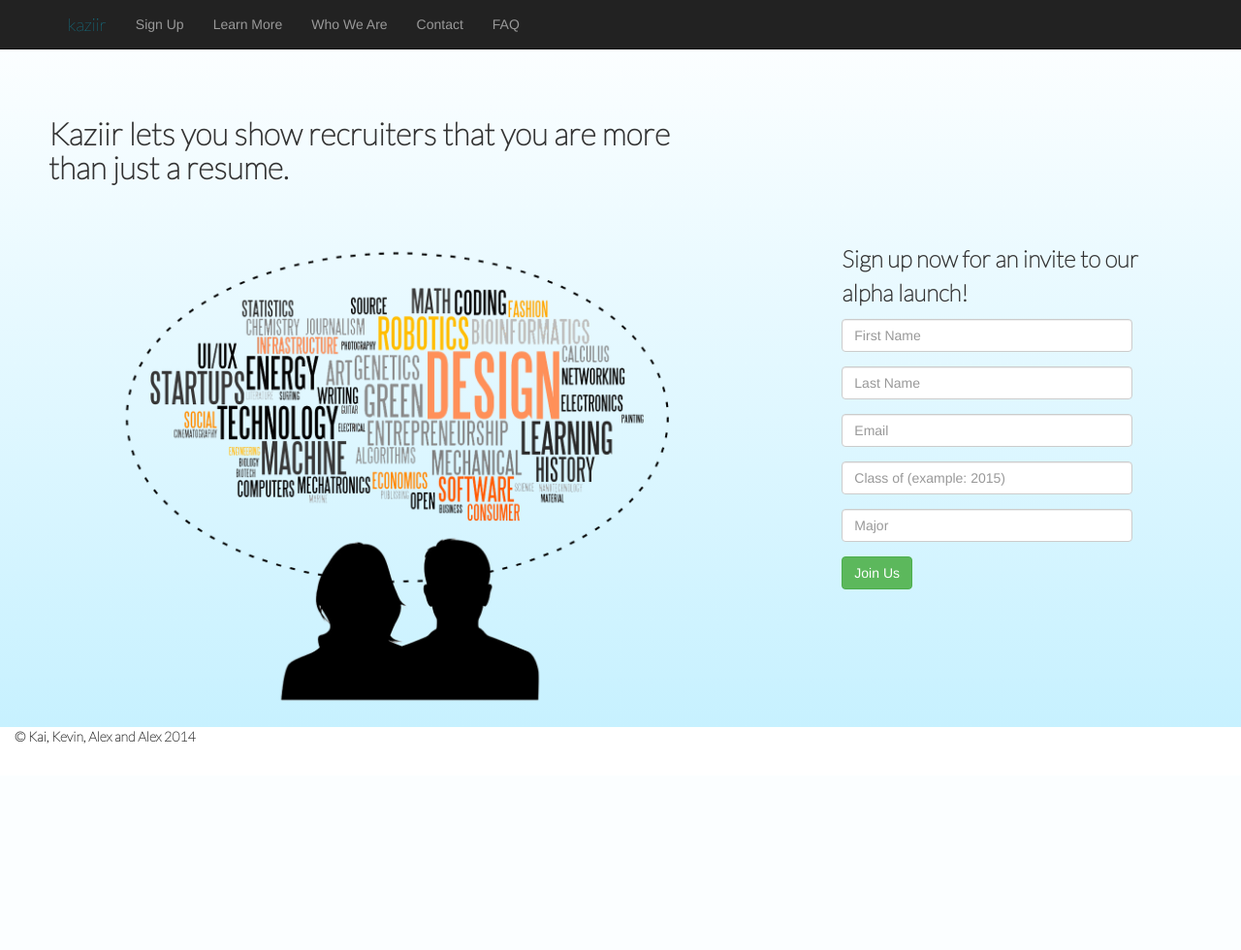
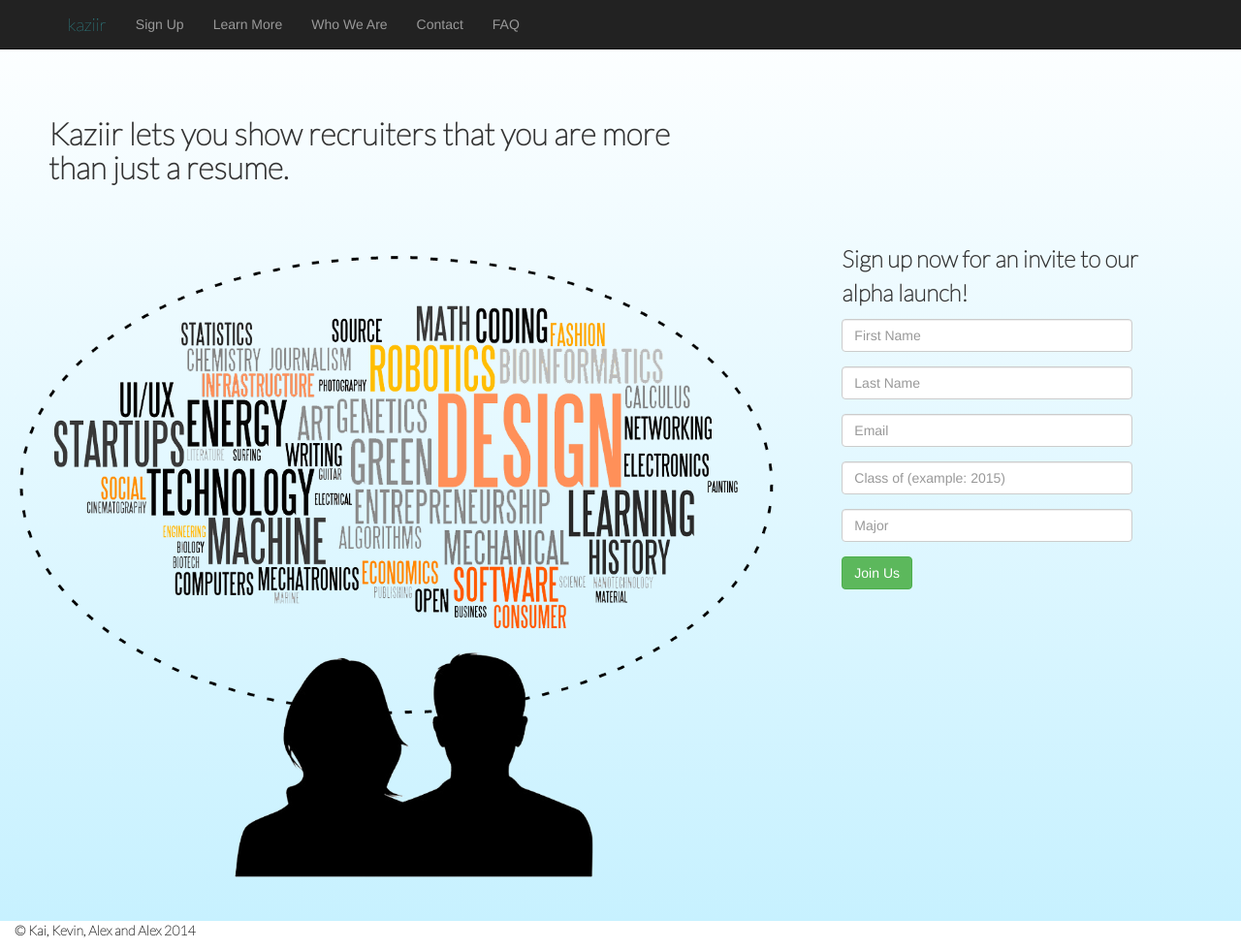
Before and after one commit to kkuspa/kaziir_alpha, a PHP site: page / in a window 1280 px wide. Shown: the whole page at 97% size. Before the commit the page ends 767 px from the top, so only its background shows below. Run offline with PHP 8.4, Linux system fonts and the light colour scheme; some libraries are stand-ins or nearby versions.

Commit message:
resizing the home image

```diff
--- a/css/about.css
+++ b/css/about.css
@@ -6,7 +6,8 @@ body {
 
 #kaziir {
 	font-family: 'Lato',sans-serif;
-	color: #00d2ff;
+	font-weight: 300;
+	color: #3BF2FF;
 }
 
 .minigraph {
--- a/css/contact.css
+++ b/css/contact.css
@@ -14,7 +14,8 @@ body {
 
 #kaziir {
   font-family: 'Lato',sans-serif;
-  color: #00d2ff;
+  font-weight: 300;
+  color: #3BF2FF;
 }
 
 
--- a/css/faq.css
+++ b/css/faq.css
@@ -7,7 +7,8 @@ body {
 
 #kaziir {
   font-family: 'Lato',sans-serif;
-  color: #00d2ff;
+  font-weight: 300;
+  color: #3BF2FF;
 }
 
 .faq {
--- a/css/index.css
+++ b/css/index.css
@@ -7,7 +7,24 @@ body {
 
 #kaziir {
 	font-family: 'Lato',sans-serif;
-	color: #00d2ff;
+	font-weight: 300;
+	color: #3BF2FF;
+}
+
+#pic {
+	background-size: 100%;
+	background-size: contain;
+	height: 500px;
+	background-position: top;
+	vertical-align: top;
+	background-image: url(../img/passions.png);
+	background-repeat: no-repeat;
+}
+
+@media (min-width: 768px) {
+	#pic {
+		height: 700px;
+	}
 }
 
 
--- a/css/team.css
+++ b/css/team.css
@@ -9,7 +9,8 @@ body {
 
 #kaziir {
   font-family: 'Lato',sans-serif;
-  color: #00d2ff;
+  font-weight: 300;
+  color: #3BF2FF;
 }
 
 #cp {
--- a/home.html
+++ b/home.html
@@ -70,12 +70,9 @@
     <div class="container" id="stuff">
       <!-- Example row of columns -->
       <div class="row">
-        <div class="col-md-4">
-          <img class="graphic" src="img/passions.png" alt="What is YOUR Passion?">
+        <div id="pic" class="col-xs-12 col-md-8">
+          <!--<img class="graphic" src="img/passions.png" alt="What is YOUR Passion?">-->
         </div>
-        <div class="col-md-4">
-
-       </div>
         <div class="col-md-4">
           <form class="form-signup" role="form" id="signup-form" onsubmit="SignUp(event)">
               <p class="form-tag" id="usermsg"> Sign up now for an invite to our <br>alpha launch!</p>
```
